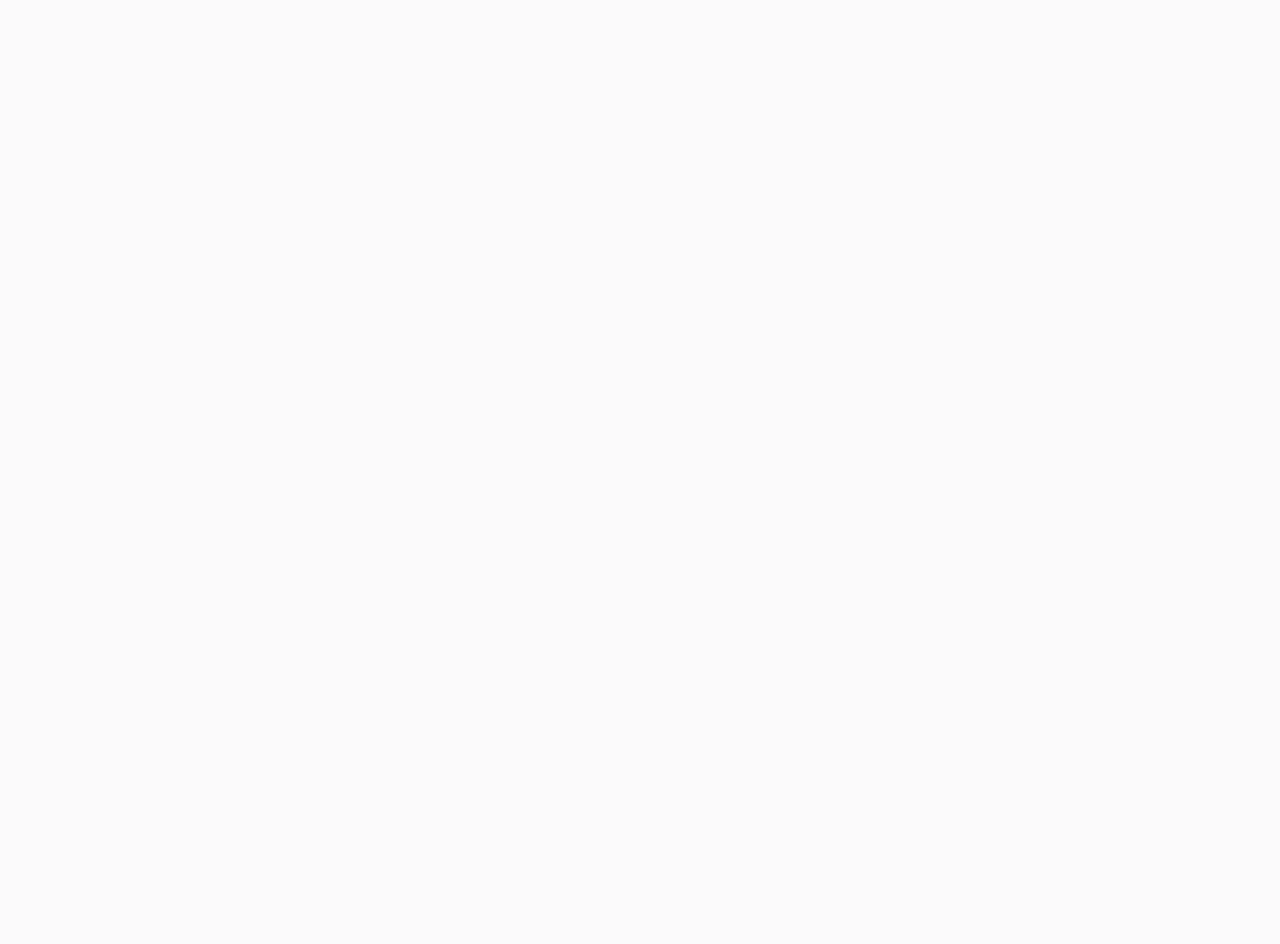
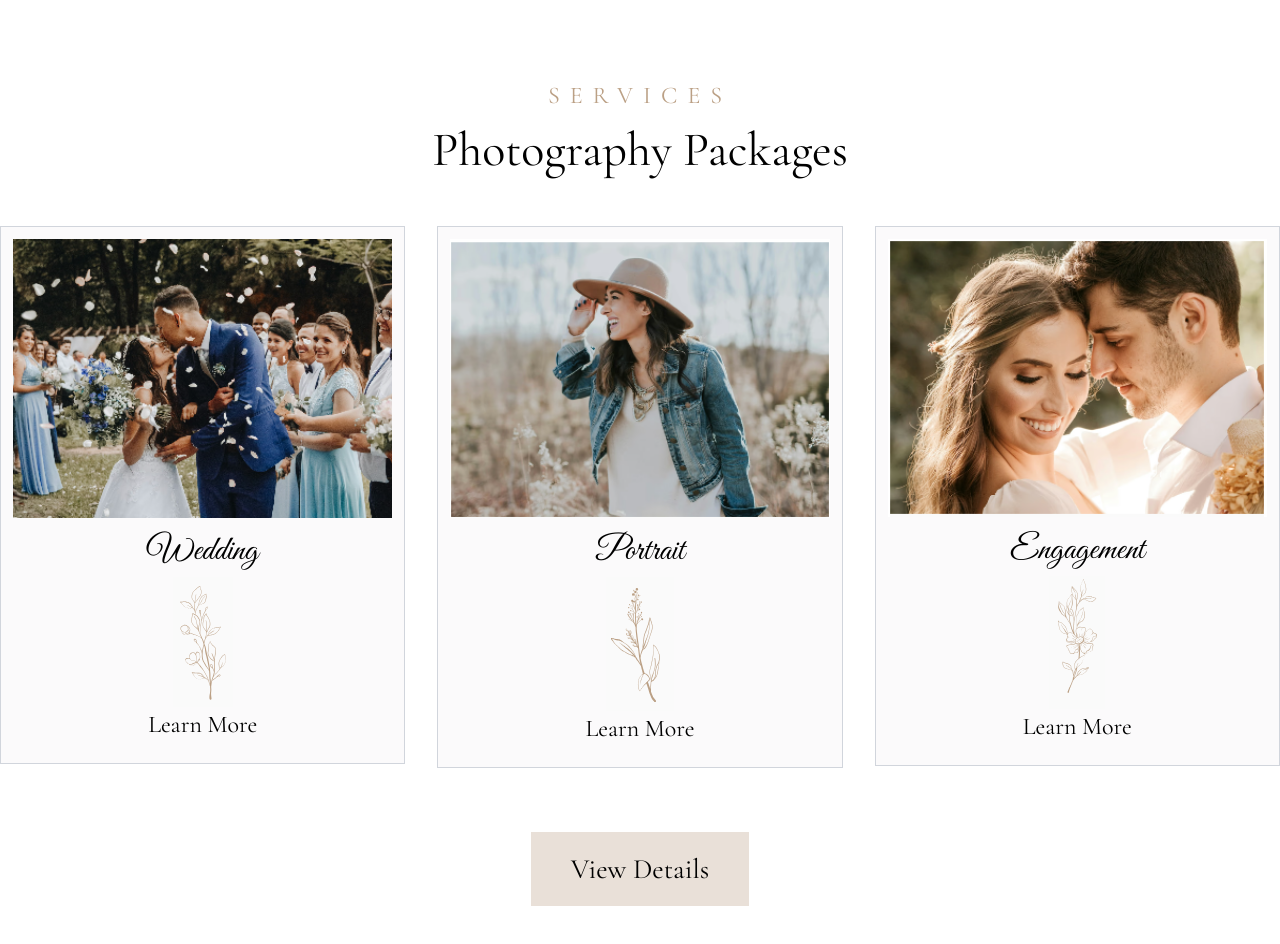
Before and after one commit to rakibuljs/tessa, a Next.js app: page / in a window 1280 px wide. Shown: the part 1786-2730 px from the top of the page. Before the commit the page ends 1784 px from the top, so only its background shows below. Built offline with nearby package versions, Linux system fonts and the light colour scheme.

Commit message:
add services section to the website

```diff
--- a/app/page.tsx
+++ b/app/page.tsx
@@ -5,6 +5,7 @@ import Aos from "aos";
 import "aos/dist/aos.css";
 import Hero from "@/components/Hero";
 import About from "@/components/About";
+import Service from "@/components/Services";
 
 export default function Home() {
   useEffect(() => {
@@ -18,6 +19,7 @@ export default function Home() {
     <>
       <Hero />
       <About />
+      <Service />
     </>
   );
 }
--- /dev/null
+++ b/components/Services.tsx
@@ -0,0 +1,110 @@
+import Image from "next/image"; // Import next/image for image optimization
+import Link from "next/link"; // Import Next.js Link component
+import card1 from "@/public/images/card1.png";
+
+//import cardFlower1 from "../assets/images/cardFlower1.png";
+import cardFlower1 from "@/public/images/cardFlower1.png";
+import cardFlower2 from "@/public/images/flowers2.png";
+import cardFlower3 from "@/public/images/flower3.png";
+import ser1 from "@/public/images/ser1.png";
+import ser2 from "@/public/images/ser2.png";
+import { Great_Vibes } from "next/font/google";
+const greatVibes = Great_Vibes({
+  subsets: ["latin"],
+  weight: "400", // Change to available weight (400)
+  style: ["normal"],
+  display: "swap",
+});
+
+export default function Service() {
+  return (
+    <div className="pt-20 bg-white container mx-auto pb-20">
+      <div
+        data-aos="fade-up"
+        data-aos-anchor-placement="top-bottom"
+        className="text-center "
+      >
+        <h1 className=" text-[24px] tracking-[10px] text-[#bba085] ">
+          SERVICES
+        </h1>
+        <h1 className=" md:text-[48px]">Photography Packages</h1>
+      </div>
+
+      {/* image card */}
+      <div
+        data-aos="fade-up"
+        data-aos-anchor-placement="top-bottom"
+        className="grid lg:grid-cols-3 gap-8 pt-10 pb-10"
+      >
+        <Link href={"/service"}>
+          <div className="bg-[#FBFAFB] hover:shadow-sm text-center items-center border border-gray-300 p-3 justify-center transition-transform duration-200 ease-linear transform group">
+            <Image
+              src={card1}
+              alt=""
+              className="w-full group-hover:translate-y-[-3px] transition-transform duration-200 ease-in-out"
+            />
+            <h1 className={`text-[34px] pt-2 ${greatVibes.className}`}>
+              Wedding
+            </h1>
+            <Image
+              src={cardFlower1}
+              alt=""
+              className="mx-auto group-hover:translate-y-[-2px] transition-transform duration-200 ease-in-out"
+            />
+            <button className="text-[24px] pb-2 group-hover:text-[#bba085]">
+              Learn More
+            </button>
+          </div>
+        </Link>
+
+        <Link href={"/service"}>
+          <div className="bg-[#FBFAFB] hover:shadow-sm text-center items-center border border-gray-300 p-3 justify-center transition-transform duration-200 ease-linear transform group">
+            <Image
+              src={ser1}
+              alt=""
+              className="w-full group-hover:translate-y-[-3px] transition-transform duration-200 ease-in-out"
+            />
+            <h1 className={`text-[34px] pt-2 ${greatVibes.className}`}>
+              Portrait
+            </h1>
+            <Image
+              src={cardFlower2}
+              alt=""
+              className="mx-auto group-hover:translate-y-[-2px] transition-transform duration-200 ease-in-out"
+            />
+            <button className="text-[24px] pb-2 group-hover:text-[#bba085]">
+              Learn More
+            </button>
+          </div>
+        </Link>
+
+        <Link href={"/service"}>
+          <div className="bg-[#FBFAFB] hover:shadow-sm text-center items-center border border-gray-300 p-3 justify-center transition-transform duration-200 ease-linear transform group">
+            <Image
+              src={ser2}
+              alt=""
+              className="w-full  group-hover:translate-y-[-3px] transition-transform duration-200 ease-in-out"
+            />
+            <h1 className={`text-[34px] pt-2 ${greatVibes.className}`}>
+              Engagement
+            </h1>
+            <Image
+              src={cardFlower3}
+              alt=""
+              className="mx-auto  group-hover:translate-y-[-2px] transition-transform duration-200 ease-in-out"
+            />
+            <button className="text-[24px] pb-2 group-hover:text-[#bba085] ">
+              Learn More
+            </button>
+          </div>
+        </Link>
+      </div>
+
+      <Link href={"/service"}>
+        <button className="justify-center  cursor-pointer text-center mx-auto items-center flex mt-6 text-[28px] bg-[#E9E0D8] hover:text-[#bba085] py-4 px-10">
+          View Details
+        </button>
+      </Link>
+    </div>
+  );
+}
```
Also changed, not shown: components/About.tsx (renamed from components/About.jsx).
